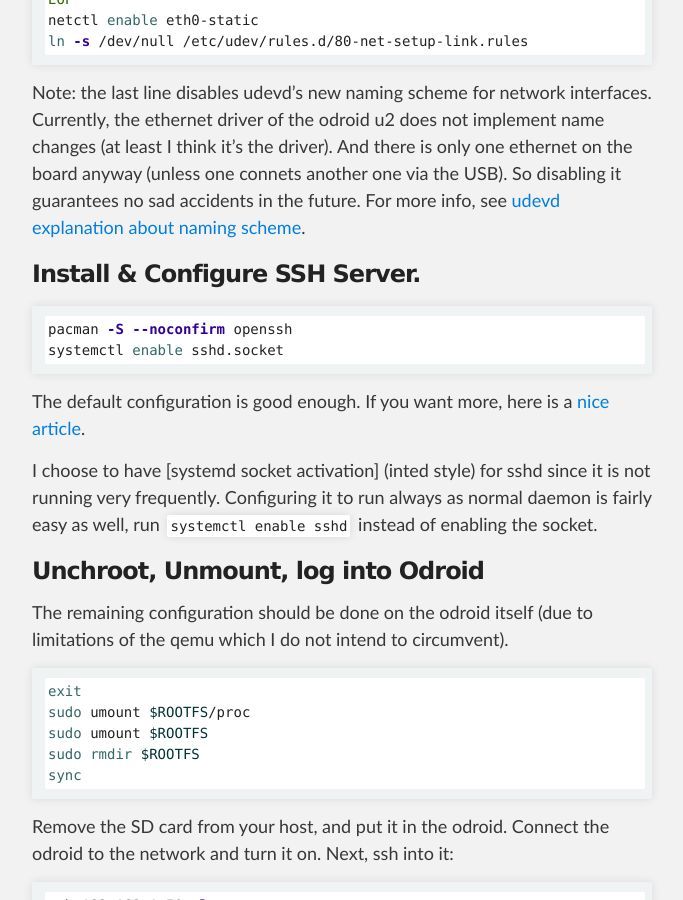
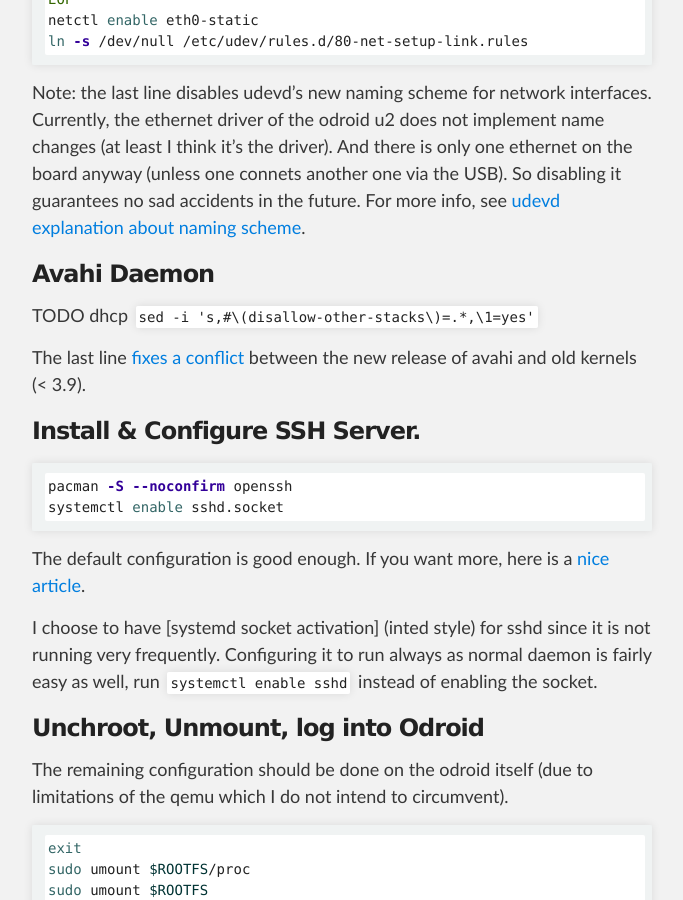
Before and after one commit to yannayl/odroidu2-home-server, a Jekyll site: the page built from posts/network.md, in a window 1280 px wide and 900 px high, scrolled down 1318 px. Shown: the whole window, without its empty margins (298-981 px from the left). Built offline with Jekyll 4.4.1, drawn with Linux system fonts in a browser that asks for light colours; Markdown is read by kramdown in place of the engine named in the settings.

Commit message:
Add avahi and zeroconfiguraion
WIP

```diff
--- a/posts/network.md
+++ b/posts/network.md
@@ -49,6 +49,13 @@
 
 Note: the last line disables udevd's new naming scheme for network interfaces. Currently, the ethernet driver of the odroid u2 does not implement name changes (at least I think it's the driver). And there is only one ethernet on the board anyway (unless one connets another one via the USB). So disabling it guarantees no sad accidents in the future.
 For more info, see [udevd explanation about naming scheme](http://www.freedesktop.org/wiki/Software/systemd/PredictableNetworkInterfaceNames/).
+
+### Avahi Daemon ###
+TODO
+dhcp
+`sed -i 's,#\(disallow-other-stacks\)=.*,\1=yes'`
+
+The last line [fixes a conflict](https://forums.gentoo.org/viewtopic-p-7404160.html) between the new release of avahi and old kernels (< 3.9).
 
 ### Install & Configure SSH Server. ###
 
```
